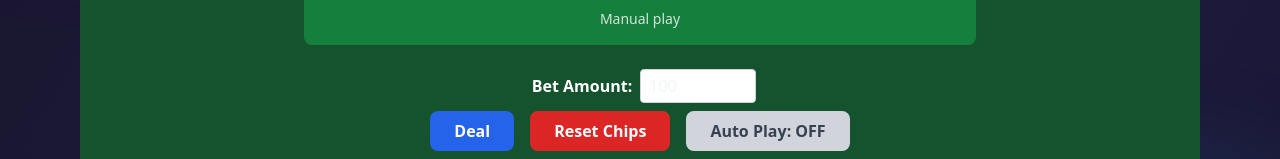
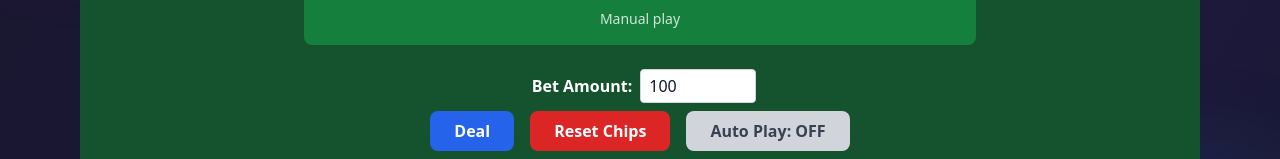
Before and after one commit to yongtao-wang/card-station, a Next.js app: page /games/blackjack in a window 1280 px wide. Shown: the part 387-546 px from the top of the page. Built offline with nearby package versions, Linux system fonts and the light colour scheme; no server answers.

Commit message:
Changed blackjack bet input text color to dark

```diff
--- a/games/blackjack/BlackJack.tsx
+++ b/games/blackjack/BlackJack.tsx
@@ -354,7 +354,7 @@ export default function BlackJack() {
               max={player?.chips ?? 1000}
               value={betAmount}
               onChange={(e) => setBetAmount(Number(e.target.value))}
-              className={styles.betInput}
+              className={`${styles.betInput} text-slate-900`}
             />
           </div>
           <div className={styles.controlPanel}>
```
